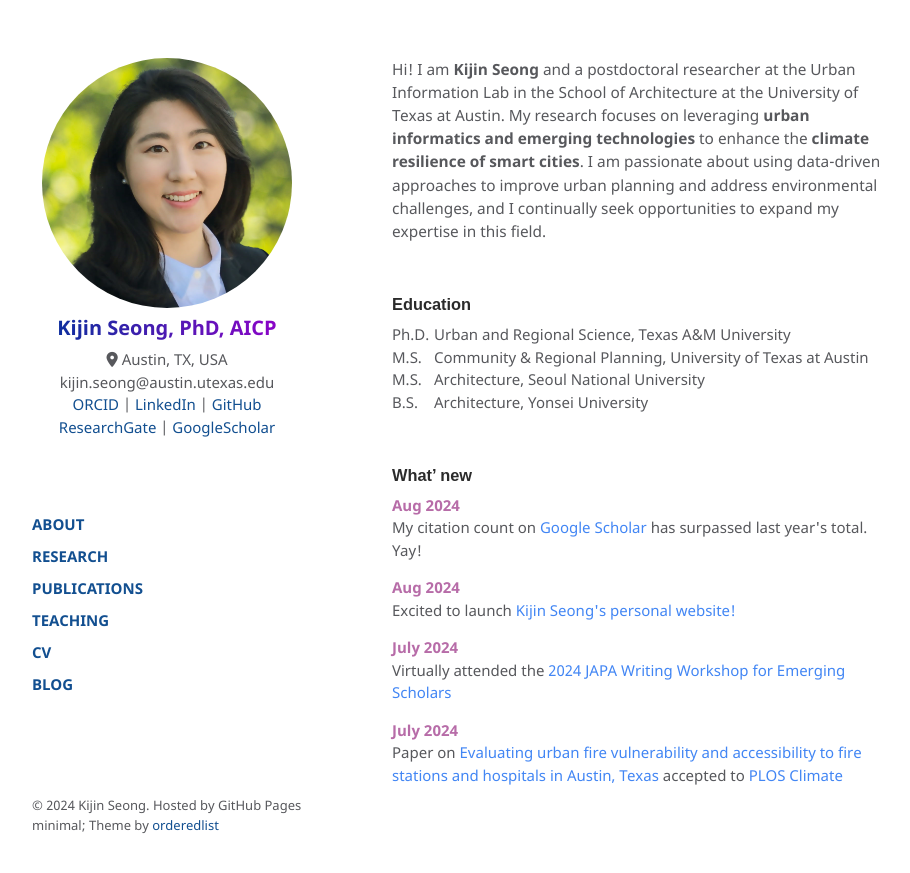
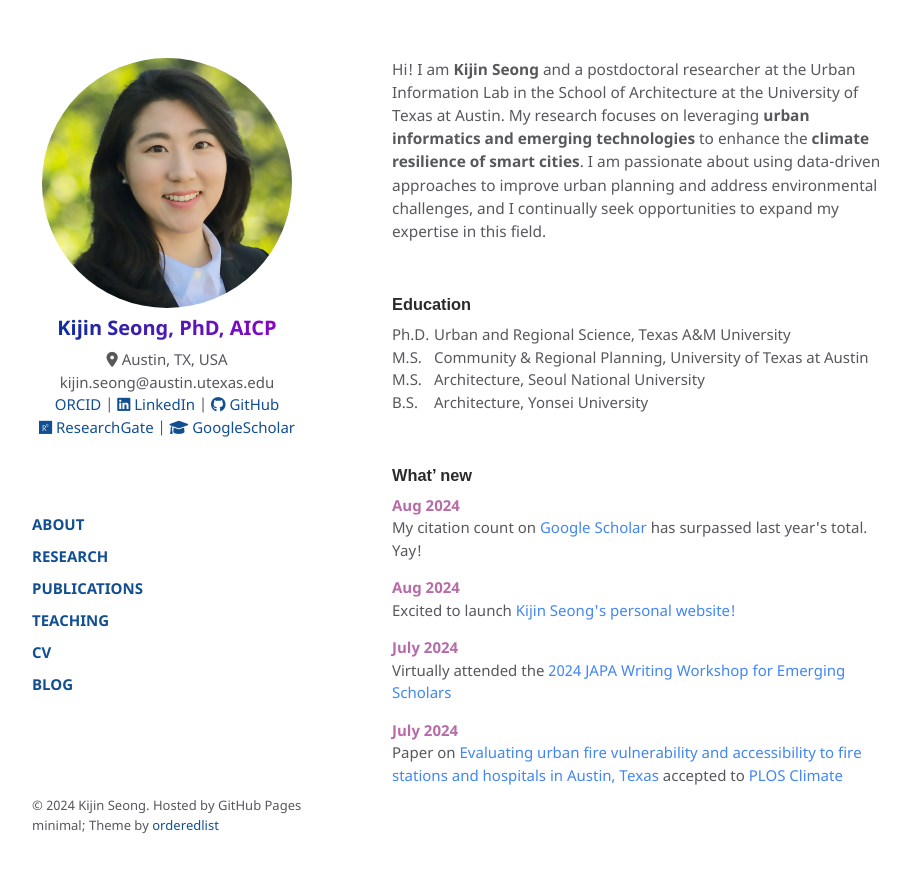
Before and after one commit to kijinseong/kijinseong.github.io, a Jekyll site: the page built from index.md, in a window 1280 px wide. Shown: the top 873 px of the page, without its empty margins (178-1088 px from the left). Built offline with Jekyll 4.4.1, drawn with Linux system fonts in a browser that asks for light colours.

Commit message:
Added icons

```diff
--- a/_layouts/default.html
+++ b/_layouts/default.html
@@ -39,11 +39,17 @@
       <p align="center">
         <i class="fas fa-map-marker-alt"></i> Austin, TX, USA
         <br> kijin.seong@austin.utexas.edu
-        <br> <a href="https://orcid.org/0000-0003-3942-6984/" style="color: #124F90;">ORCID</a> |
-        <a href="https://www.linkedin.com/in/kijin-seong-phd-aicp-5833417b/" style="color: #124F90;">LinkedIn</a> |
-        <a href="https://github.com/kijinseong/" style="color: #124F90;">GitHub</a>
-        <br> <a href="https://www.researchgate.net/profile/Kijin-Seong" style="color: #124F90;">ResearchGate</a> |
-        <a href="https://scholar.google.com/citations?user=GcRv_SUAAAAJ&hl=en&oi=ao" style="color: #124F90;">GoogleScholar</a>
+        <br> <a href="https://orcid.org/0000-0003-3942-6984/" style="color: #124F90;">
+          <i class="ai ai-orcid"></i> ORCID</a> |
+        <a href="https://www.linkedin.com/in/kijin-seong-phd-aicp-5833417b/" style="color: #124F90;">
+          <i class="fab fa-linkedin"></i> LinkedIn</a> |
+        <a href="https://github.com/kijinseong/" style="color: #124F90;">
+          <i class="fab fa-github"></i> GitHub</a>
+        <br> <a href="https://www.researchgate.net/profile/Kijin-Seong" style="color: #124F90;">
+          <i class="fab fa-researchgate"></i> ResearchGate</a> |
+        <a href="https://scholar.google.com/citations?user=GcRv_SUAAAAJ&hl=en&oi=ao" style="color: #124F90;">
+          <i class="fas fa-graduation-cap"></i> GoogleScholar
+        </a>
       </p>
 
       <br />
```
